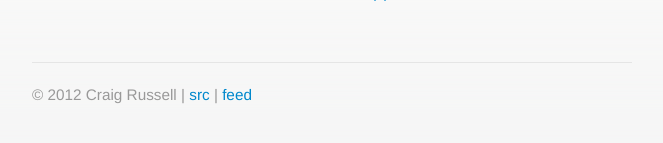
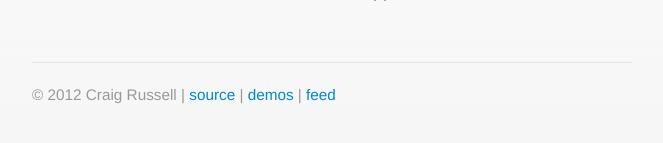
Before and after one commit to craig552uk/craig552uk.github.com, a Jekyll site: the page built from index.html, in a window 1280 px wide. Shown: the part 403-546 px from the top of the page, without its empty margins (308-971 px from the left). Built offline with Jekyll 4.4.1, drawn with Linux system fonts in a browser that asks for light colours; Markdown is read by kramdown in place of the engine named in the settings.

Commit message:
Tweaked footer and added link to demos

```diff
--- a/_layouts/header.html
+++ b/_layouts/header.html
@@ -20,7 +20,8 @@ layout: default
   <footer class="footer">
     <p>
       &copy; 2012 Craig Russell |
-      <a href="https://github.com/craig552uk/craig552uk.github.com">src</a> |
+      <a href="https://github.com/craig552uk/craig552uk.github.com">source</a> |
+      <a href="/demos/">demos</a> |
       <a href="/atom.xml">feed</a>
     </p>
   </footer>
```
